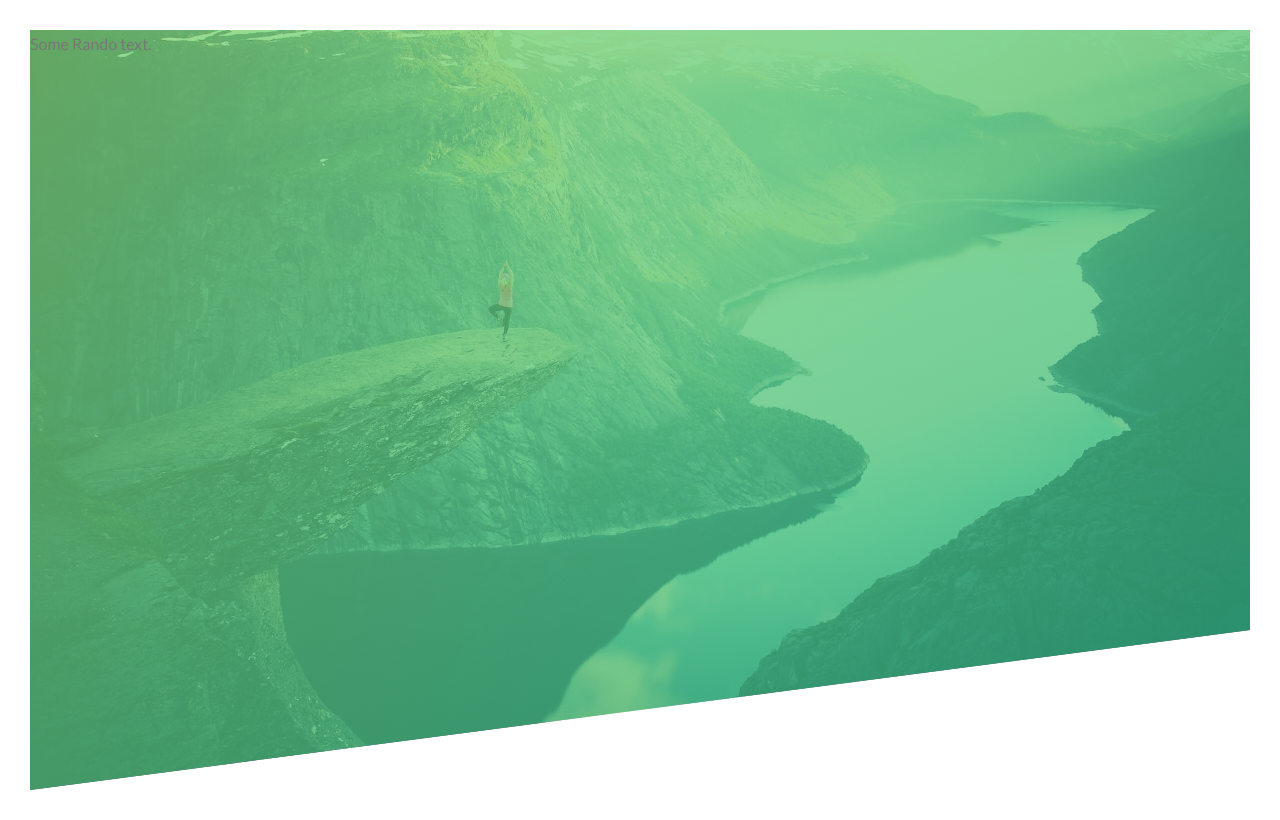
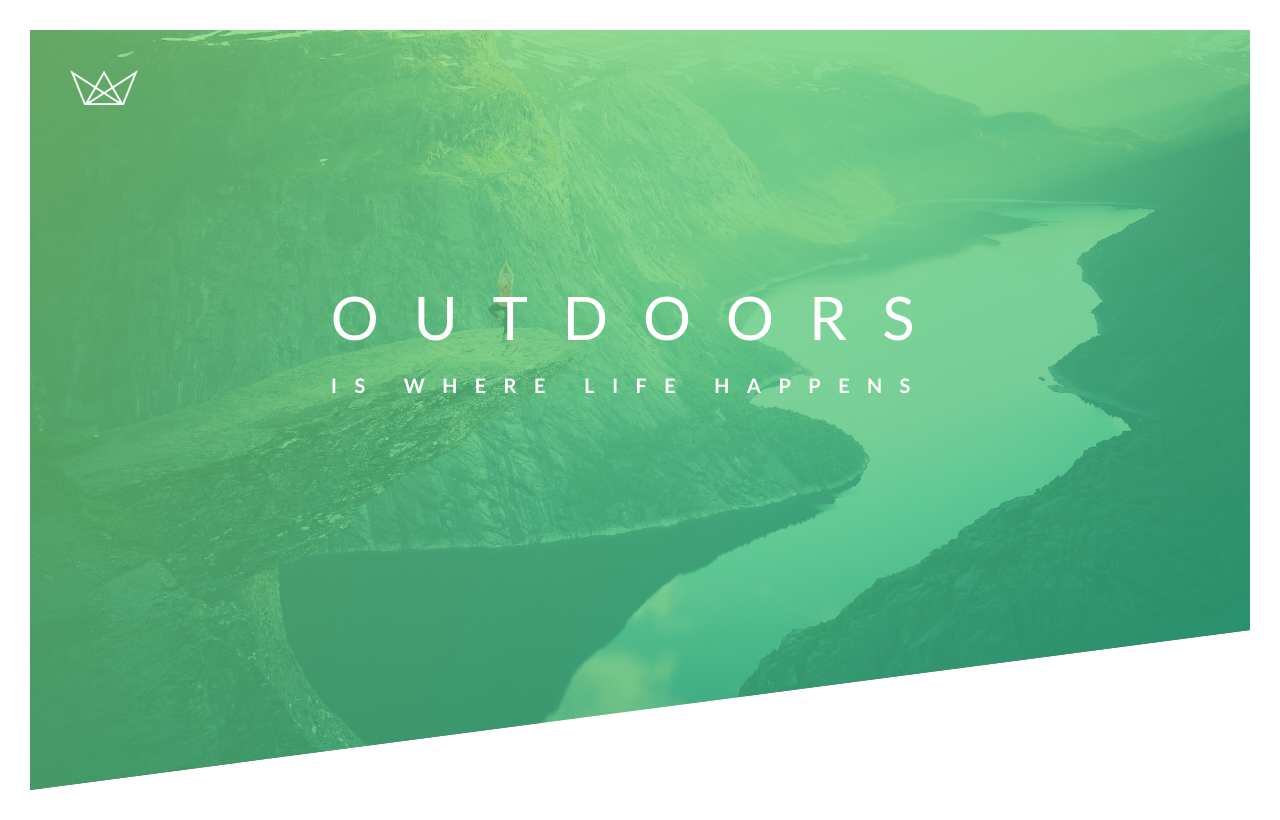
Before and after one commit to jcmahan/Udemy-css-sass, a plain HTML site: page Natours/starter/index.html in a window 1280 px wide. Drawn offline with Linux system fonts and the light colour scheme.

Commit message:
finished styling header'

```diff
--- a/Natours/starter/css/style.css
+++ b/Natours/starter/css/style.css
@@ -23,6 +23,7 @@
 }
 
 .header {
+  position: relative;
   height: 95vh;
   background-image: linear-gradient(
     to right bottom,
@@ -33,3 +34,36 @@
   background-position: top;
   clip-path: polygon(0 0, 100% 0, 100% 75vh, 0 100%);
 }
+
+.logo-box {
+  position: absolute;
+  top: 40px;
+  left: 40px;
+
+}
+
+.logo {
+  height: 35px;
+}
+.text-box {
+  position: absolute;
+  top: 40%;
+  left: 50%;
+  transform: translate(-50%, -50%);
+}
+.heading-primary {
+  color: #fff;
+  text-transform: uppercase;
+}
+.heading-primary-main{
+  display: block;
+  font-size: 60px;
+  font-weight: 400;
+  letter-spacing: 35px;
+}
+.heading-primary-sub {
+  display: block;
+  font-size: 20px;
+  font-weight: 700;
+  letter-spacing: 17.4px;
+}
--- a/Natours/starter/index.html
+++ b/Natours/starter/index.html
@@ -14,7 +14,19 @@
     </head>
     <body>
         <header class="header">
-            Some Rando text.
+            <div class="logo-box">
+                <img src="./img/logo-white.png" alt="Logo" class="logo">
+            </div>
+            <div class="text-box">
+                <h1 class="heading-primary">
+                    <span class="heading-primary-main">
+                        Outdoors
+                    </span>
+                    <span class="heading-primary-sub">
+                        is where life happens
+                    </span>
+                </h1>
+            </div>
         </header>
 
 
```
